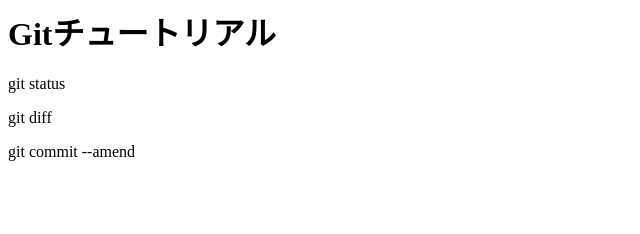
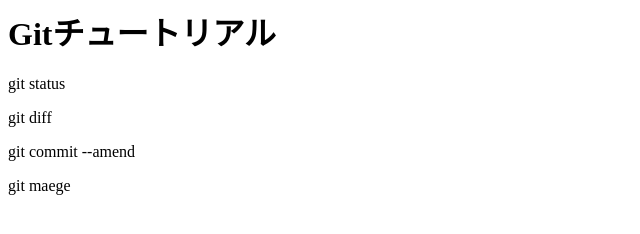
Before and after one commit to friday-campanella/git_tutorial, a plain HTML site: page index.html in a window 1280 px wide. Shown: the full height of the page, 0-640 px from the left. Drawn offline with Linux system fonts and the light colour scheme.

Commit message:
Update index.html

```diff
--- a/index.html
+++ b/index.html
@@ -4,4 +4,5 @@
 <p>git status</p>
 <p>git diff</p>
 <p>git commit --amend</p>
+<p>git maege</p>
 </head>
```
